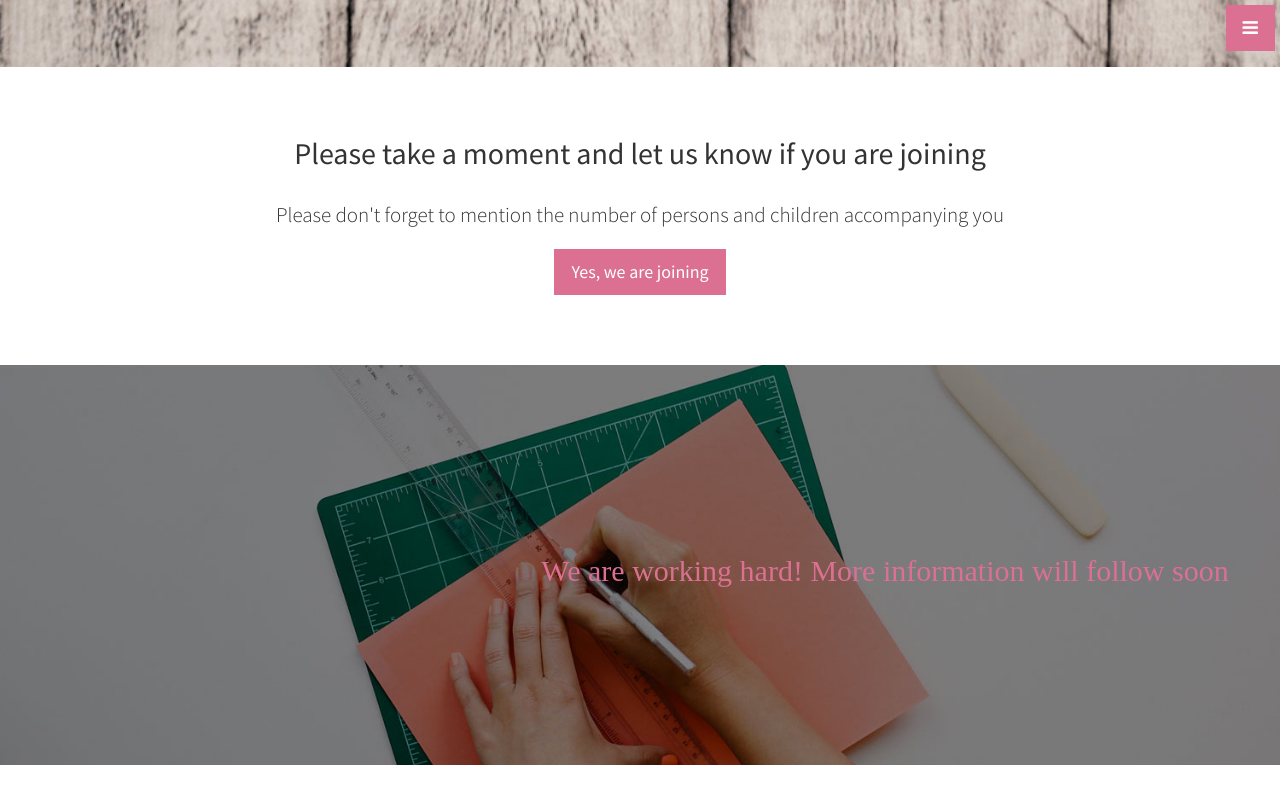
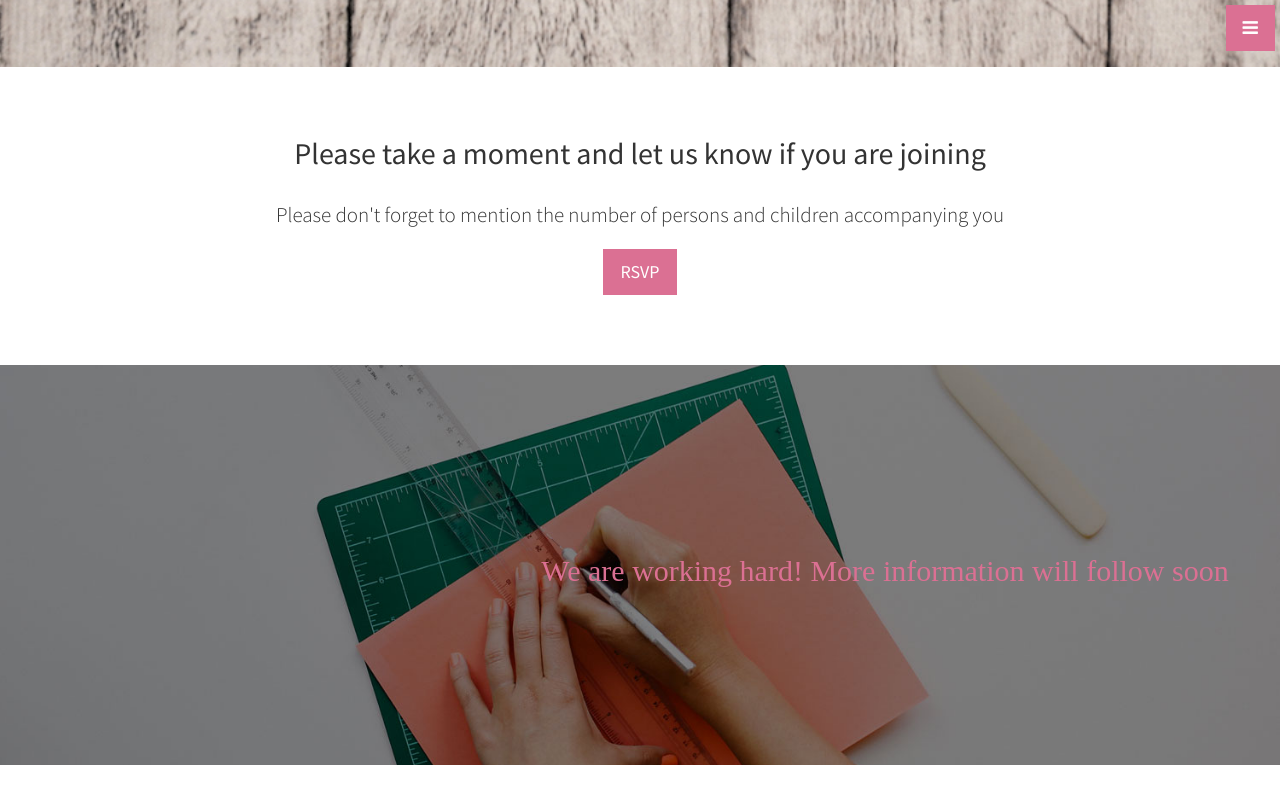
Before and after one commit to MonchiLin/carowedavit.github.io, a Jekyll site: the page built from index.html, in a window 1280 px wide and 900 px high, scrolled down 833 px. Shown: the top 804 px of the window. Built offline with Jekyll 4.4.1, drawn with Linux system fonts in a browser that asks for light colours.

Commit message:
rsvp added

```diff
--- a/_includes/about.html
+++ b/_includes/about.html
@@ -5,7 +5,7 @@
         <h2>Please take a moment and let us know if you are joining</h2>
         <br>
          <p class="lead">Please don't forget to mention the number of persons and children accompanying you</p>
-         <p class="lead"><a href="mailto:avit.bhowmik@su.se" target="_parent" class="btn btn-dark btn-lg">Yes, we are joining</a></p>
+         <p class="lead"><a href="https://docs.google.com/forms/d/1tZ15NyjdCwhtMvKd_LtATeBX16dbgC0xjFM9W14YtyA" target="_blank" class="btn btn-dark btn-lg">RSVP</a></p>
       </div>
     </div>
     <!-- /.row -->
```
Also changed, not shown: img/rsvp.jpg (added), 1 other file.
